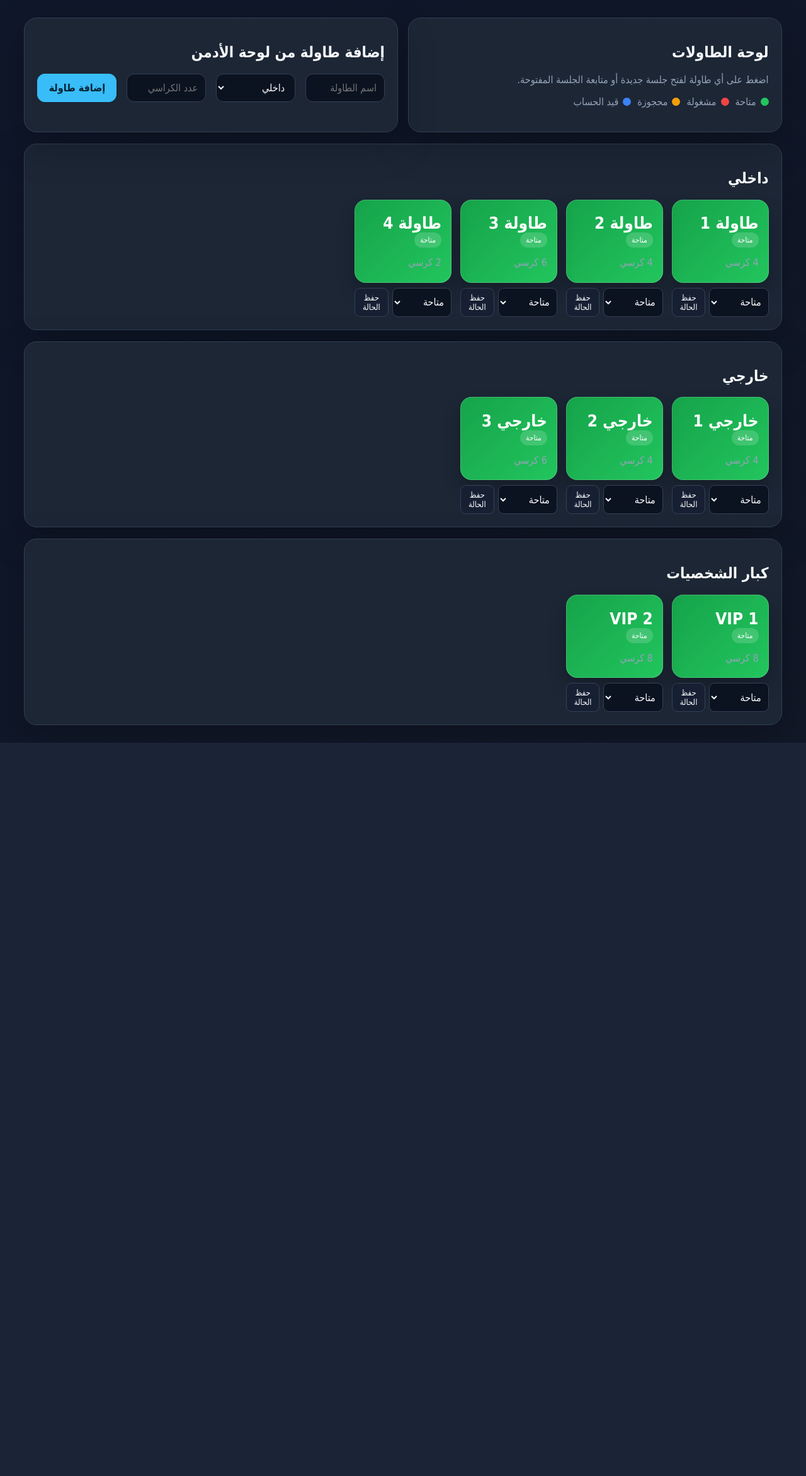
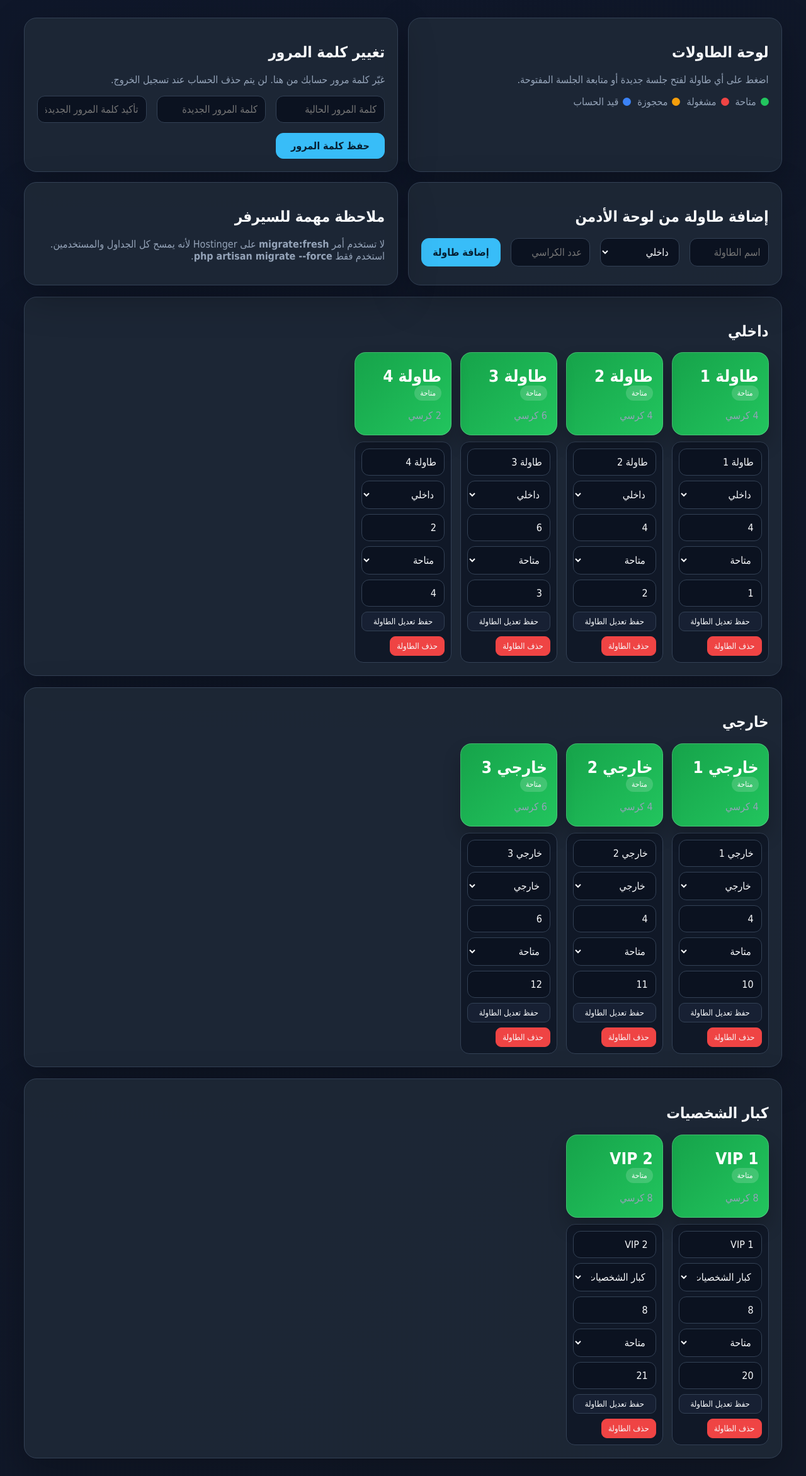
Before and after one commit to itzhaso1/yoyo, a Laravel app: page / in a window 1280 px wide. Shown: the part 74-2417 px from the top of the page at 63% size. Before the commit the page ends 1253 px from the top, so only its background shows below. Run offline with Laravel 12, Linux system fonts and the light colour scheme; a user stored in the database is signed in; data comes from the database, SQL or seed files in the repository; data that the repository does not hold is empty.

Commit message:
Add admin table controls and password change
Co-authored-by: itzhaso1 <itzhaso1@users.noreply.github.com>

```diff
--- a/app/Models/PosTable.php
+++ b/app/Models/PosTable.php
@@ -3,9 +3,12 @@
 namespace App\Models;
 
 use Illuminate\Database\Eloquent\Model;
+use Illuminate\Database\Eloquent\SoftDeletes;
 
 class PosTable extends Model
 {
+    use SoftDeletes;
+
     public const STATUS_FREE = 'free';
 
     public const STATUS_BUSY = 'busy';
--- a/database/seeders/DatabaseSeeder.php
+++ b/database/seeders/DatabaseSeeder.php
@@ -11,15 +11,17 @@ class DatabaseSeeder extends Seeder
 {
     public function run(): void
     {
-        User::updateOrCreate(
+        $admin = User::firstOrCreate(
             ['username' => 'admin'],
             ['name' => 'مدير النظام', 'email' => 'admin@example.com', 'role' => 'admin', 'password' => 'admin123']
         );
+        $admin->update(['name' => 'مدير النظام', 'email' => 'admin@example.com', 'role' => 'admin']);
 
-        User::updateOrCreate(
+        $cashier = User::firstOrCreate(
             ['username' => 'cashier'],
             ['name' => 'الكاشير', 'email' => 'cashier@example.com', 'role' => 'cashier', 'password' => 'cashier123']
         );
+        $cashier->update(['name' => 'الكاشير', 'email' => 'cashier@example.com', 'role' => 'cashier']);
 
         $tables = [
             ['name' => 'طاولة 1', 'section' => 'indoor', 'seats' => 4, 'sort_order' => 1],
--- a/resources/views/dashboard/index.blade.php
+++ b/resources/views/dashboard/index.blade.php
@@ -15,6 +15,19 @@
         </div>
     </section>
 
+    <section class="panel">
+        <h2>تغيير كلمة المرور</h2>
+        <p class="muted">غيّر كلمة مرور حسابك من هنا. لن يتم حذف الحساب عند تسجيل الخروج.</p>
+        <form method="POST" action="{{ route('profile.password.update') }}" class="grid grid-3">
+            @csrf
+            @method('PATCH')
+            <input class="field" type="password" name="current_password" placeholder="كلمة المرور الحالية" required autocomplete="current-password">
+            <input class="field" type="password" name="password" placeholder="كلمة المرور الجديدة" required autocomplete="new-password">
+            <input class="field" type="password" name="password_confirmation" placeholder="تأكيد كلمة المرور الجديدة" required autocomplete="new-password">
+            <button class="btn btn-primary" type="submit">حفظ كلمة المرور</button>
+        </form>
+    </section>
+
     @if(auth()->user()->isAdmin())
         <section class="panel">
             <h2>إضافة طاولة من لوحة الأدمن</h2>
@@ -29,6 +42,11 @@
                 <input class="field" type="number" name="seats" placeholder="عدد الكراسي" min="1">
                 <button class="btn btn-primary" type="submit">إضافة طاولة</button>
             </form>
+        </section>
+
+        <section class="panel">
+            <h2>ملاحظة مهمة للسيرفر</h2>
+            <p class="muted">لا تستخدم أمر <strong>migrate:fresh</strong> على Hostinger لأنه يمسح كل الجداول والمستخدمين. استخدم فقط <strong>php artisan migrate --force</strong>.</p>
         </section>
     @endif
 </div>
@@ -51,16 +69,34 @@
                         </button>
                     </form>
                     @if(auth()->user()->isAdmin())
-                        <form method="POST" action="{{ route('tables.update', $table) }}" style="display:flex;gap:6px;margin-top:8px;">
+                        <div style="margin-top:10px;padding:10px;border:1px solid var(--line);border-radius:14px;background:#101827;">
+                            <form method="POST" action="{{ route('tables.update', $table) }}" class="grid" style="gap:8px;">
                                 @csrf
                                 @method('PATCH')
-                            <select name="status" style="padding:7px;border-radius:9px;" aria-label="حالة الطاولة">
+                                <input class="field" name="name" value="{{ $table->name }}" placeholder="اسم الطاولة" required>
+                                <select name="section" aria-label="القسم">
+                                    @foreach($sections as $key => $label)
+                                        <option value="{{ $key }}" @selected($table->section === $key)>{{ $label }}</option>
+                                    @endforeach
+                                </select>
+                                <input class="field" type="number" name="seats" value="{{ $table->seats }}" placeholder="عدد الكراسي" min="1">
+                                <select name="status" aria-label="حالة الطاولة">
                                     @foreach($statuses as $status => $label)
                                         <option value="{{ $status }}" @selected($table->status === $status)>{{ $label }}</option>
                                     @endforeach
                                 </select>
-                            <button class="btn btn-small" type="submit">حفظ الحالة</button>
+                                <input class="field" type="number" name="sort_order" value="{{ $table->sort_order }}" placeholder="ترتيب العرض" min="0">
+                                <button class="btn btn-small" type="submit">حفظ تعديل الطاولة</button>
                             </form>
+                            <form method="POST" action="{{ route('tables.destroy', $table) }}" style="margin-top:8px;" onsubmit="return confirm('هل أنت متأكد من حذف هذه الطاولة؟');">
+                                @csrf
+                                @method('DELETE')
+                                <button class="btn btn-danger btn-small" type="submit" @disabled((bool) $table->activeSession)>حذف الطاولة</button>
+                                @if($table->activeSession)
+                                    <small class="muted" style="display:block;margin-top:6px;">لا يمكن حذف طاولة عليها جلسة مفتوحة.</small>
+                                @endif
+                            </form>
+                        </div>
                     @endif
                 </div>
             @empty
--- a/routes/web.php
+++ b/routes/web.php
@@ -6,6 +6,7 @@ use App\Http\Controllers\DashboardController;
 use App\Http\Controllers\MenuItemController;
 use App\Http\Controllers\OrderItemController;
 use App\Http\Controllers\PosTableController;
+use App\Http\Controllers\ProfileController;
 use App\Http\Controllers\ReportController;
 use Illuminate\Support\Facades\Route;
 
@@ -16,6 +17,7 @@ Route::middleware('guest')->group(function (): void {
 
 Route::middleware('auth')->group(function (): void {
     Route::post('/logout', [AuthController::class, 'logout'])->name('logout');
+    Route::patch('/profile/password', [ProfileController::class, 'updatePassword'])->name('profile.password.update');
 
     Route::get('/', [DashboardController::class, 'index'])->name('dashboard');
     Route::get('/tables/state', [DashboardController::class, 'state'])->name('tables.state');
@@ -34,6 +36,7 @@ Route::middleware('auth')->group(function (): void {
     Route::middleware('admin')->group(function (): void {
         Route::post('/tables', [PosTableController::class, 'store'])->name('tables.store');
         Route::patch('/tables/{posTable}', [PosTableController::class, 'update'])->name('tables.update');
+        Route::delete('/tables/{posTable}', [PosTableController::class, 'destroy'])->name('tables.destroy');
         Route::resource('menu-items', MenuItemController::class)->only(['index', 'store', 'update', 'destroy']);
         Route::get('/reports/daily', [ReportController::class, 'daily'])->name('reports.daily');
     });
```
Also changed, not shown: app/Http/Controllers/PosTableController.php (+14 -2 lines), app/Http/Controllers/ProfileController.php (added, +31 -0 lines), tests/Feature/ExampleTest.php (+58 -0 lines), README.md, database/migrations/2026_05_29_000007_add_deleted_at_to_pos_tables.php (added). Lines whose indentation alone changed are shown as unchanged.
